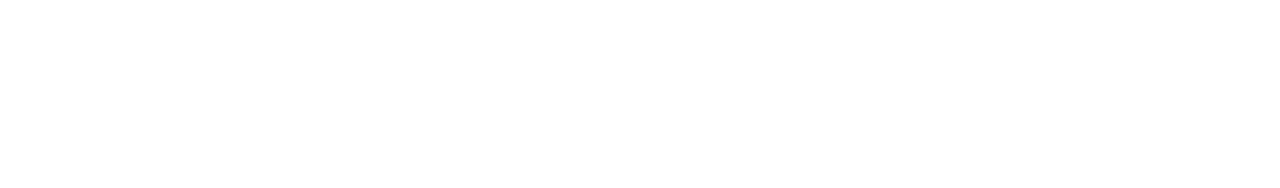
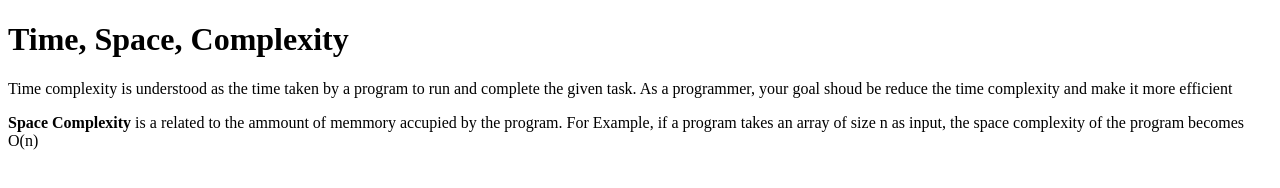
Before and after one commit to acciojob/time-and-space-complexity-sonu845, a website: page main.html in a window 1280 px wide. Drawn offline with Linux system fonts and the light colour scheme.

Commit message:
created a submission

```diff
--- a/main.html
+++ b/main.html
@@ -8,6 +8,9 @@
 
 <body>
 	<!-- the entire body must be written by student -->
+	<h1>Time, Space, Complexity</h1>
+	<p> Time complexity is understood as the time taken by a program to run and complete the given task. As a programmer, your goal shoud be reduce the time complexity and make it more efficient</p>
+	<p> <b>Space Complexity</b> is a related to the ammount of memmory accupied by the program. For Example, if a program takes an array of size n as input, the space complexity of the program becomes O(n)</p>
     <script type="text/javascript" src="./script.js">
 </script>
 
```
